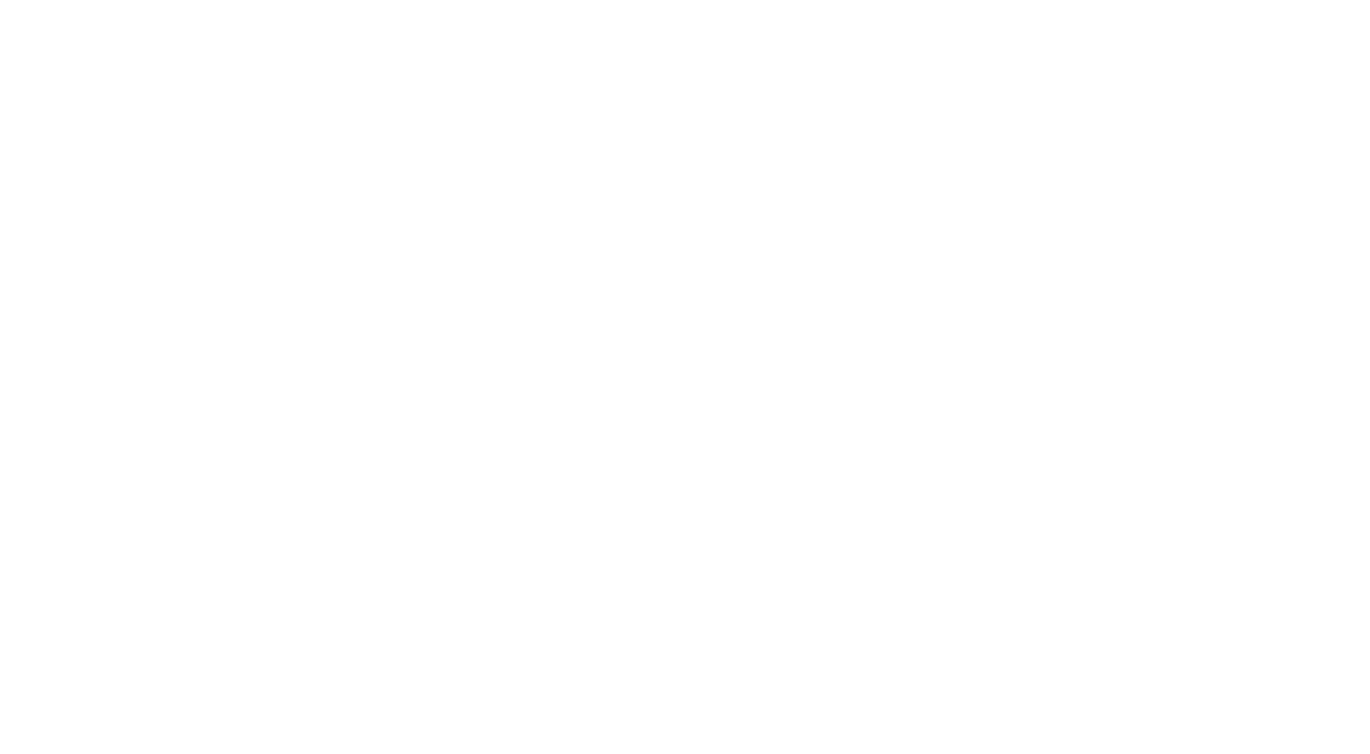
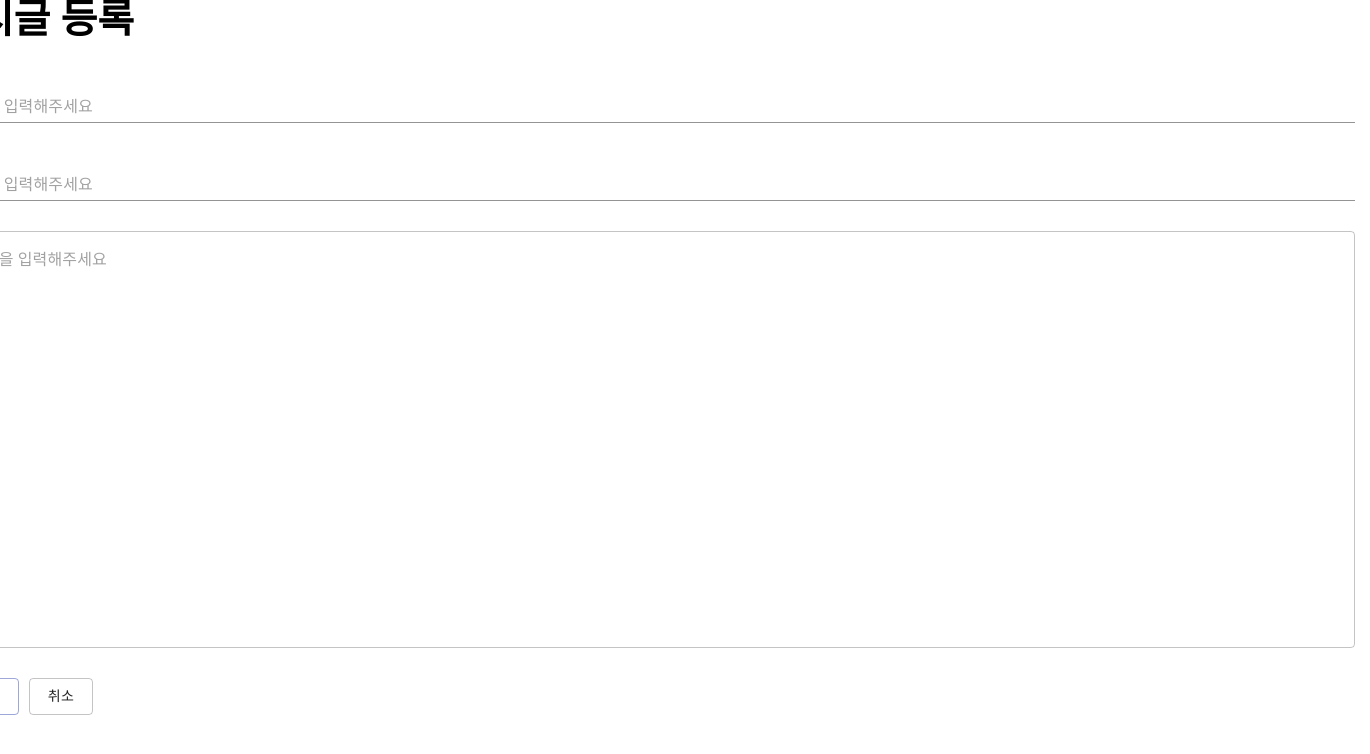
Before and after one commit to minsun21/AWS_test_front, a React (Create React App) app: page / in a window 1280 px wide. Shown: the top 754 px of the page, 1370 px wide, since content can reach past the window. Built offline with nearby package versions, Linux system fonts and the light colour scheme.

Commit message:
게시글 등록 까지

```diff
--- a/package.json
+++ b/package.json
@@ -5,9 +5,11 @@
   "dependencies": {
     "@material-ui/core": "^4.11.3",
     "@material-ui/icons": "^4.11.2",
+    "@material-ui/lab": "^4.0.0-alpha.57",
     "@testing-library/jest-dom": "^5.11.4",
     "@testing-library/react": "^11.1.0",
     "@testing-library/user-event": "^12.1.10",
+    "axios": "^0.21.1",
     "react": "^17.0.1",
     "react-dom": "^17.0.1",
     "react-redux": "^7.2.2",
@@ -18,6 +20,7 @@
     "redux-thunk": "^2.3.0",
     "web-vitals": "^1.0.1"
   },
+  "proxy": "http://localhost:8080",
   "scripts": {
     "start": "react-scripts start",
     "build": "react-scripts build",
--- a/src/App.css
+++ b/src/App.css
@@ -42,3 +42,34 @@ table {
 	border-collapse: collapse;
 	border-spacing: 0;
 }
+
+.App{
+	font-family: 'Noto Sans KR', sans-serif;
+}
+
+body{
+	display: flex;
+	height: 100vh;
+	justify-content: center;
+	align-items: center;
+}
+
+/** 게시글 등록 **/
+.post__write{
+	width: 1400px;
+	height: 800px;
+	padding: 20px;
+}
+
+.post__write h1{
+	font-size: 40px;
+	font-weight: 800;
+	margin-bottom: 20px;
+}
+
+.post__write__bottom {
+	padding: 15px;
+}
+.post__write__bottom button{
+	margin-right: 10px;
+}
--- a/src/App.js
+++ b/src/App.js
@@ -1,10 +1,20 @@
 import './App.css';
+import {
+  BrowserRouter as Router,
+  Switch,
+  Route,
+} from "react-router-dom";
+import PostWrite from "./screen/posts/PostWrite";
 
 function App() {
   return (
-    <div className="App">
+    <Router>
+      <Switch>
+        <Route exact path="/" component={PostWrite}>
+        </Route>
+      </Switch>
+    </Router>
 
-    </div>
   );
 }
 
--- /dev/null
+++ b/src/common/Url.js
@@ -0,0 +1 @@
+export const POST_SAVE = "/api/v1/posts";
--- /dev/null
+++ b/src/screen/posts/PostWrite.js
@@ -0,0 +1,91 @@
+import React, { useState } from 'react'
+import axios from "axios";
+import Button from '@material-ui/core/Button';
+import TextField from '@material-ui/core/TextField';
+import { POST_SAVE } from "../../common/Url";
+
+const inputLabelProps = {
+    shrink: true,
+}
+const inputStyle = { margin: 15 }
+
+function PostWrite() {
+    const init = { title: '', author: '', content: '' };
+
+    const [inputInfo, setInputInfo] = useState(init);
+
+    const onChangeHandler = (e) => {
+        setInputInfo({
+            ...inputInfo,
+            [e.target.id]: e.target.value,
+        })
+    }
+
+    const postReset = () => { setInputInfo(init); }
+
+    const submitHandler = (e) => {
+        e.preventDefault();
+        if (infoCheck()) {
+            axios.post(POST_SAVE, inputInfo).then(res => {
+                if (res) alert('성공');
+            });
+        }
+    }
+
+    const infoCheck = () => {
+        if (inputInfo.title === '' || inputInfo.content === '' || inputInfo.author === '') {
+            alert('값 입력해주세요')
+            return false;
+        }
+        return true;
+    }
+
+    return (
+        <div className="post__write">
+            <form onSubmit={submitHandler}>
+                <h1>게시글 등록</h1>
+                <TextField
+                    id="title"
+                    label="제목"
+                    value={inputInfo.title}
+                    style={inputStyle}
+                    placeholder="제목을 입력해주세요"
+                    fullWidth
+                    InputLabelProps={inputLabelProps}
+                    onChange={onChangeHandler}
+                />
+                {/* 나중에 자동 등록 하기 */}
+                <TextField
+                    id="author"
+                    label="작성자"
+                    value={inputInfo.author}
+                    style={inputStyle}
+                    placeholder="제목을 입력해주세요"
+                    fullWidth
+                    InputLabelProps={inputLabelProps}
+                    onChange={onChangeHandler}
+                />
+                <TextField
+                    id="content"
+                    label="내용"
+                    value={inputInfo.content}
+                    style={inputStyle}
+                    multiline
+                    rows={20}
+                    placeholder="내용을 입력해주세요"
+                    fullWidth
+                    InputLabelProps={inputLabelProps}
+                    variant="outlined"
+                    onChange={onChangeHandler}
+                />
+                <div className="post__write__bottom">
+                    <Button variant="outlined" type="submit" color="primary">등록</Button>
+                    <Button variant="outlined" onClick={postReset}>취소</Button>
+                </div>
+            </form>
+        </div>
+
+    )
+}
+
+export default PostWrite
```
Also changed, not shown: 2 other files (tests, documents, lock files or other folders).
